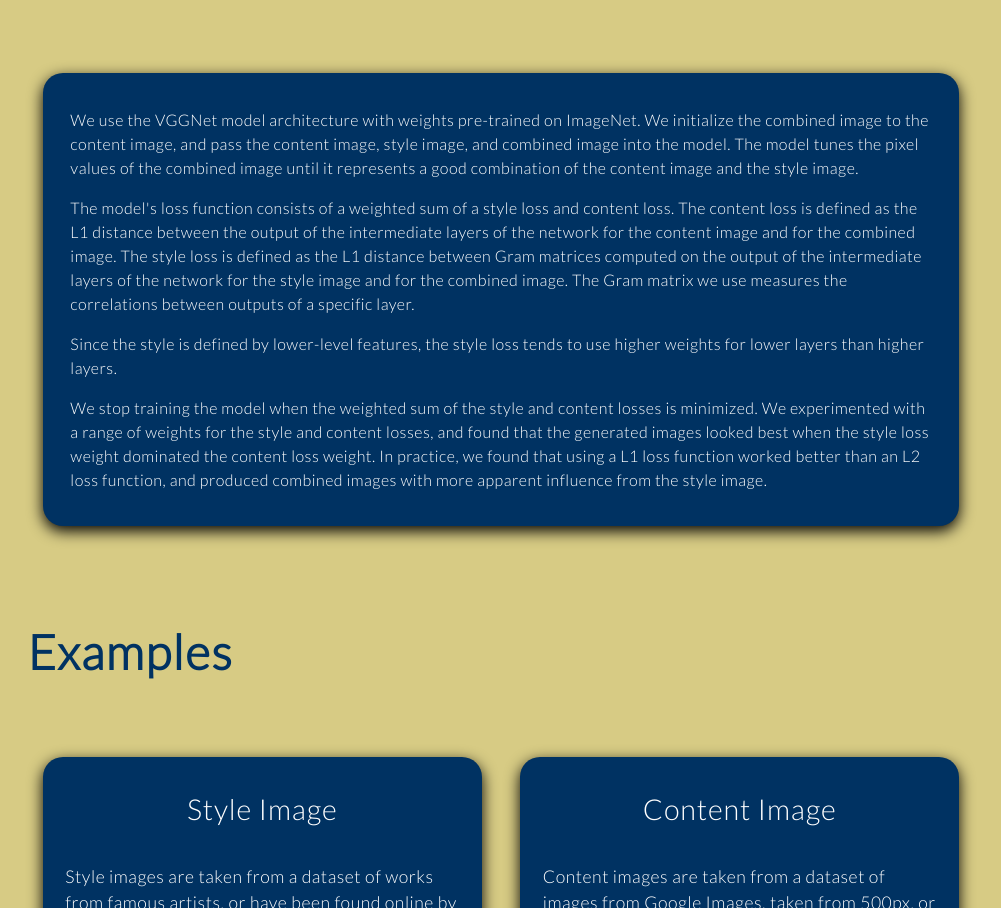
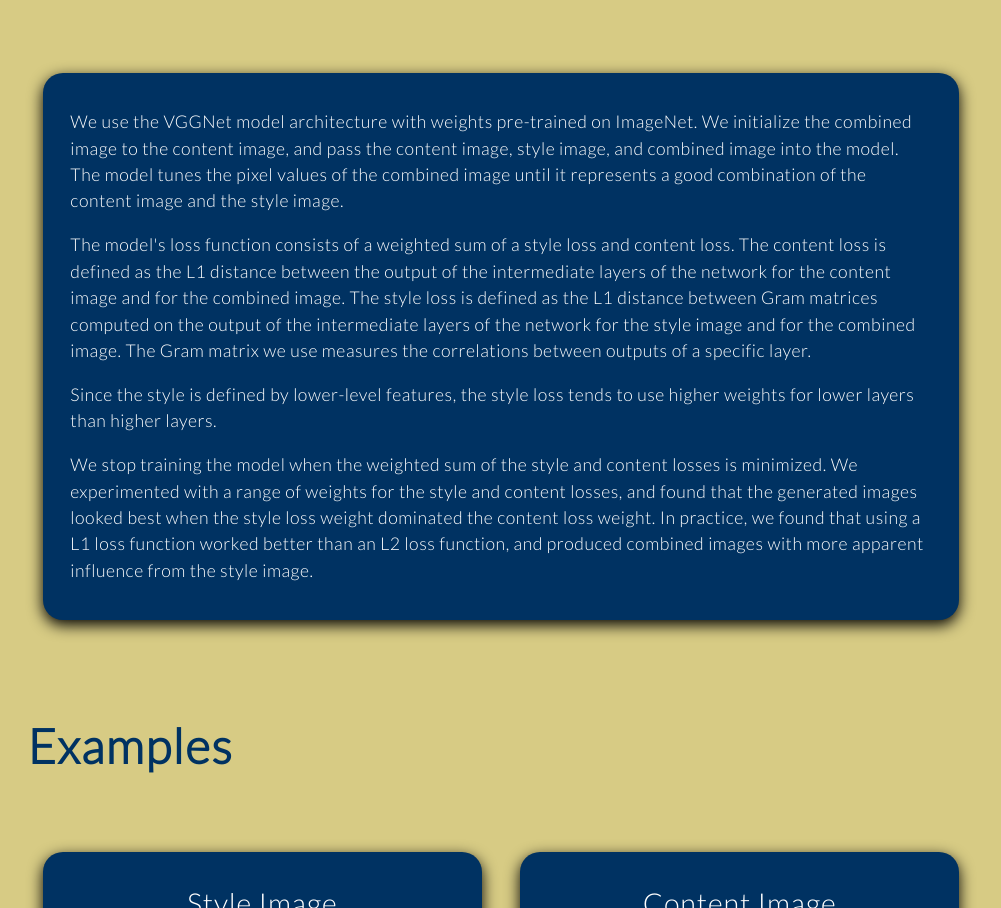
Before and after one commit to abx393/CSE-455-Final-Project, a plain HTML site: page index.html in a window 1280 px wide. Shown: the part 1281-2189 px from the top of the page, without its empty margins (139-1140 px from the left). Drawn offline with nearby package versions, Linux system fonts and the light colour scheme.

Commit message:
Update description formatting

```diff
--- a/index.html
+++ b/index.html
@@ -79,21 +79,21 @@
                 <div class='section-container flex-vertical'>
                     <div class='experience card' data-aos='fade'>
                         <div class='experience description'>
-                            <p>
+                            <p class='text-small'>
                                 We use the VGGNet model architecture with weights pre-trained on ImageNet.
                                 We initialize the combined image to the content image, and pass the content image, style image, and combined image into the model.
                                 The model tunes the pixel values of the combined image until it represents a good combination of the content image and the style image.
                             </p>
-                            <p>
+                            <p class='text-small'>
                                 The model's loss function consists of a weighted sum of a style loss and content loss.
                                 The content loss is defined as the L1 distance between the output of the intermediate layers of the network for the content image and for the combined image.
                                 The style loss is defined as the L1 distance between Gram matrices computed on the output of the intermediate layers of the network for the style image and for the combined image.
                                 The Gram matrix we use measures the correlations between outputs of a specific layer.
                             </p>
-                            <p>
+                            <p class='text-small'>
                                 Since the style is defined by lower-level features, the style loss tends to use higher weights for lower layers than higher layers.
                             </p>
-                            <p>
+                            <p class='text-small'>
                                 We stop training the model when the weighted sum of the style and content losses is minimized.
                                 We experimented with a range of weights for the style and content losses, and found that the generated images looked best when the style loss weight dominated the content loss weight.
                                 In practice, we found that using a L1 loss function worked better than an L2 loss function, and produced combined images with more apparent influence from the style image.
```
